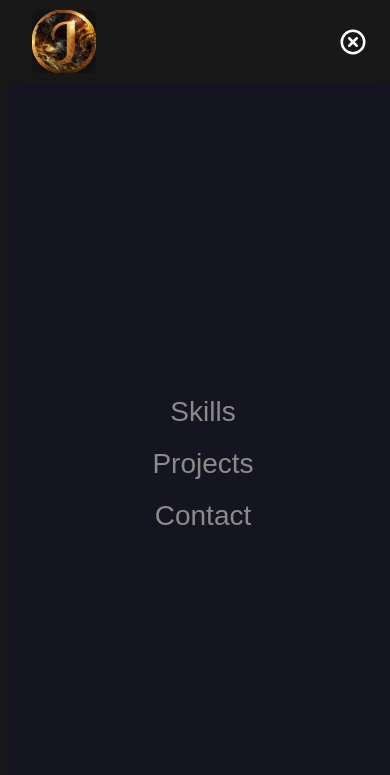
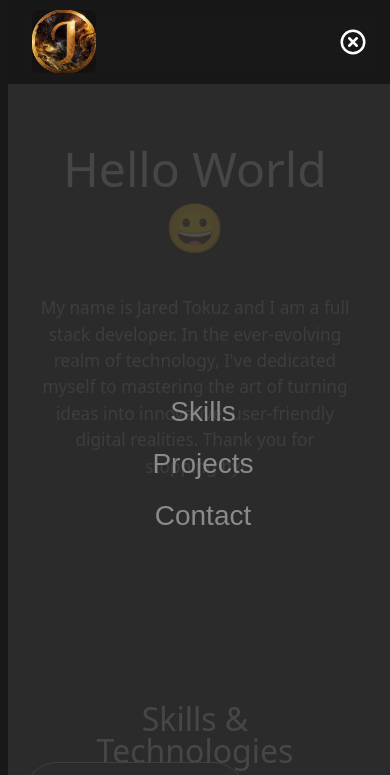
Before and after one commit to jatkz/jatkz.github.io, a plain HTML site: page index.html in a window 390 px wide. Both pictures are taken after a click on the icon 353 px from the left and 41 px from the top of the page. Shown: the top 775 px of the page. Drawn offline with Linux system fonts and the light colour scheme.

Commit message:
changed mobile nav bg color

```diff
--- a/style.css
+++ b/style.css
@@ -195,7 +195,7 @@ object {
   left: 0px;
   width: 100%;
   height: calc(100vh - 84px);
-  background-color: rgb(21, 21, 34);
+  background-color: rgba(47, 47, 47, 0.85);
 }
 
 .full-nav {
```
